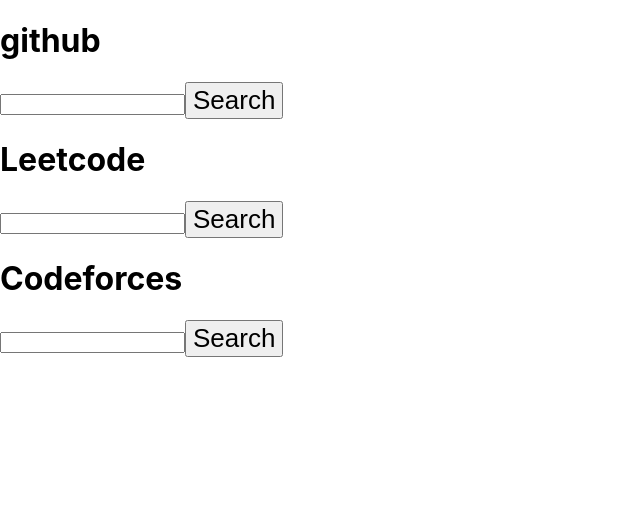
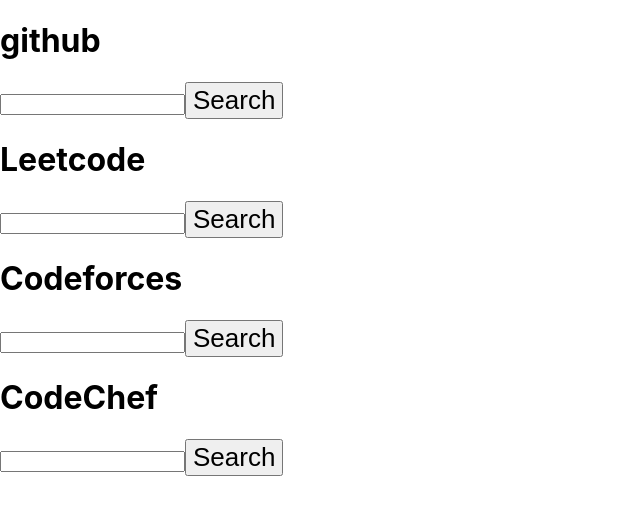
Before and after one commit to DevanshBajaj/CodeRocket, a React (Vite) app: page /home in a window 1280 px wide. Shown: the top 514 px of the page, without its empty margins (0-640 px from the left). Built offline with nearby package versions, Linux system fonts and the light colour scheme; what @nextui-org/react would draw is missing.

Commit message:
feat: add codechef data

```diff
--- a/src/App.jsx
+++ b/src/App.jsx
@@ -7,6 +7,7 @@
 import Leetcode from "./Components/Leetcode";
 import Codeforces from "./Components/Codeforces";
 import Github from "./Components/Github";
+import Codechef from "./Components/Codechef";
 
 const githubLink = createHttpLink({
   uri: "https://api.github.com/graphql",
@@ -45,6 +46,8 @@
         <Leetcode />
         <h1>Codeforces</h1>
         <Codeforces />
+        <h1>CodeChef</h1>
+        <Codechef />
       </ApolloProvider>
     </NextUIProvider>
   );
--- /dev/null
+++ b/src/Components/Codechef.jsx
@@ -0,0 +1,48 @@
+import { Card, Grid } from "@nextui-org/react";
+import React, { useState, useEffect } from "react";
+import moment from "moment";
+
+const Codechef = () => {
+  const [loading, setLoading] = useState(false);
+  const [userInfo, setUserInfo] = useState();
+  const [username, setusername] = useState();
+
+  const getCodechefData = () => {
+    setLoading(true);
+    const apiUrl = `https://codechefscraper.herokuapp.com/${username}`;
+    fetch(apiUrl)
+      .then((res) => res.json())
+      .then((user) => {
+        setUserInfo(user);
+        console.log(user)
+        setLoading(false);
+      });
+    setLoading(true);
+  };
+
+  if (loading) return "Loading...";
+
+  return (
+    <div>
+      <input
+        type="text"
+        name="username"
+        id="username"
+        onChange={(e) => setusername(e.target.value)}
+      />
+      <button onClick={() => getCodechefData()}>Search</button>
+      {console.log(loading)}
+      {userInfo && (
+        <Card>
+          <p>{userInfo.data.name}</p>
+          <p>{userInfo.data.stars}</p>
+          <p>{userInfo.data?.global_rank}</p>
+          <p>{userInfo.data?.country_rank}</p>
+          <p>{userInfo.data?.rating}</p>
+        </Card>
+      )}
+    </div>
+  );
+};
+
+export default Codechef;
--- a/src/Components/Codeforces.jsx
+++ b/src/Components/Codeforces.jsx
@@ -6,10 +6,10 @@
   const [loading, setLoading] = useState(false);
   const [userDetails, setUserDetails] = useState([]);
   const [userStatus, setUserStatus] = useState();
+  const [username, setusername] = useState();
 
   const getCodeforcesUser = () => {
     setLoading(true);
-    let username = "Aniket_Negi";
     const apiUrl = `https://codeforces.com/api/user.info?handles=${username}`;
     const userStatusApi = `https://codeforces.com/api/user.status?handle=${username}`;
     fetch(apiUrl)
--- a/src/Components/Github.jsx
+++ b/src/Components/Github.jsx
@@ -15,7 +15,7 @@
     },
   });
 
-  useEffect(() => {}, [data]);
+  useEffect(() => { }, [data]);
 
   if (loading) {
     return <div>loading...</div>;
```
